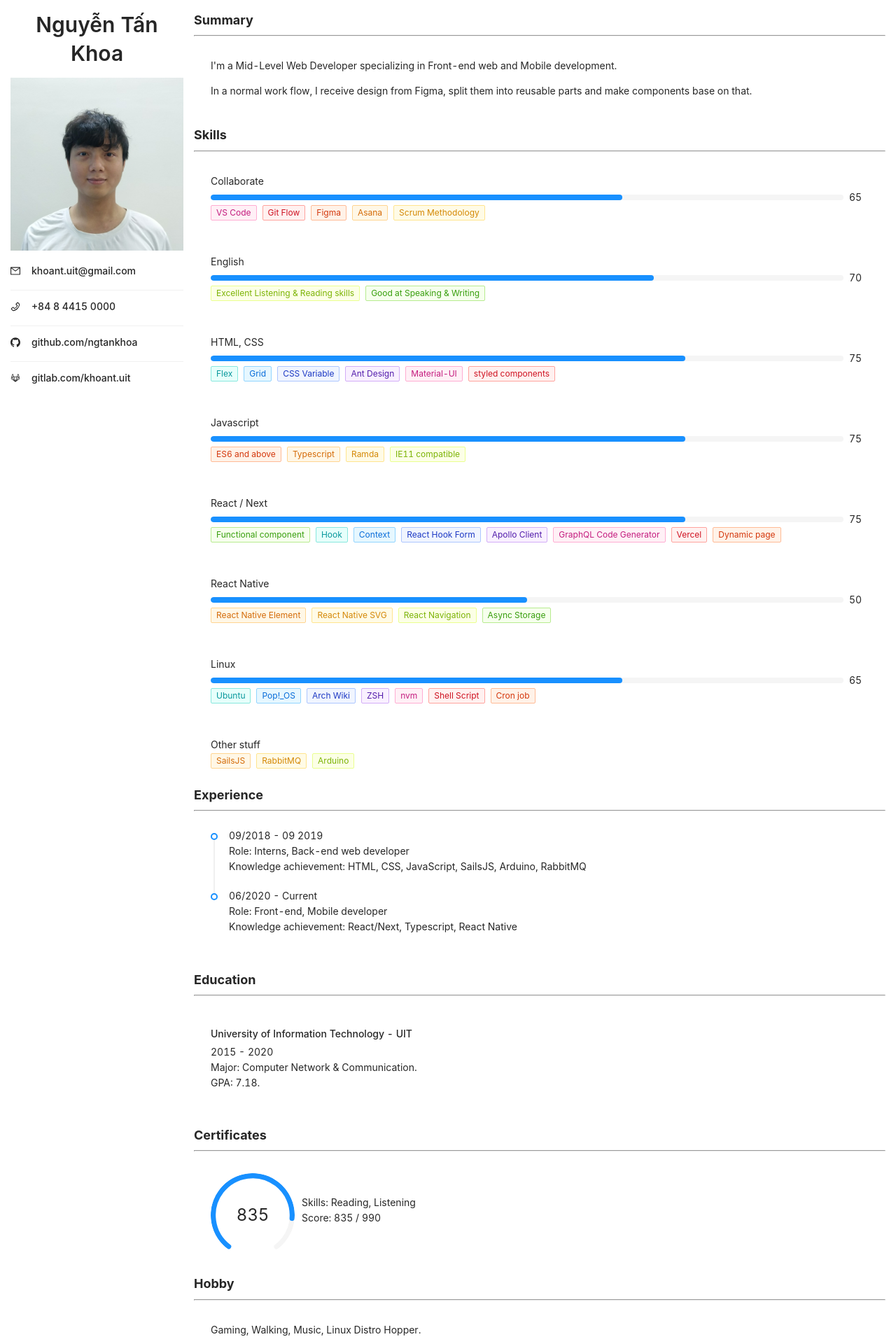
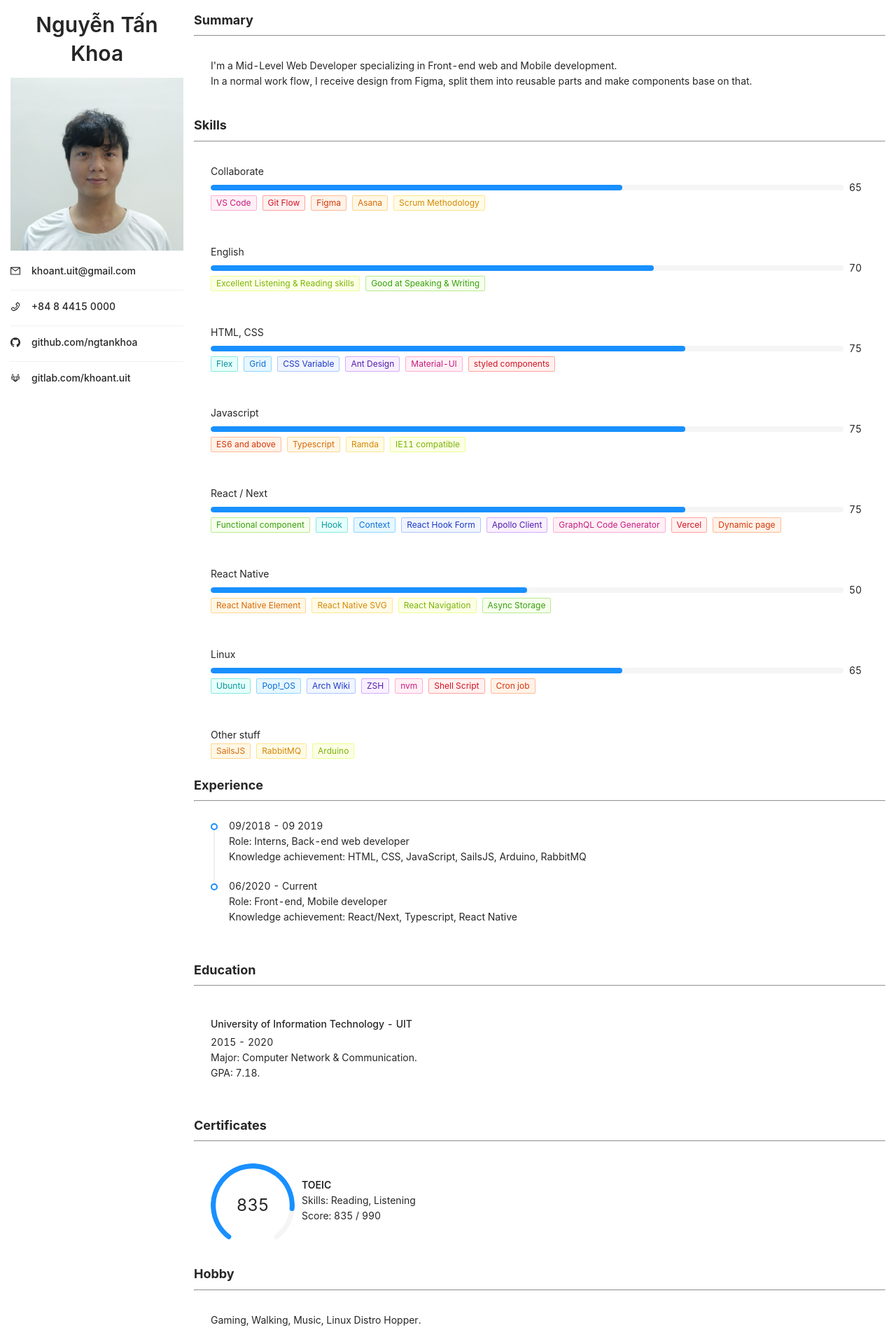
Before and after one commit to ngtankhoa/next-cv, a Next.js app: page / in a window 1280 px wide. Shown: the top 1920 px of the page at 70% size. Built offline with nearby package versions, Linux system fonts and the light colour scheme.

Commit message:
fix style

```diff
--- a/containers/certificates/certificates.tsx
+++ b/containers/certificates/certificates.tsx
@@ -21,6 +21,8 @@ export function Certificates() {
                     type='dashboard'
                 />
                 <Typography.Paragraph style={{ marginLeft: 10 }}>
+                    <Typography.Text strong>TOEIC</Typography.Text>
+                    <br />
                     Skills: Reading, Listening <br />
                     Score: 835 / 990
                 </Typography.Paragraph>
--- a/containers/summary/summary.tsx
+++ b/containers/summary/summary.tsx
@@ -1,5 +1,5 @@
 import { TitleSession, InformationContainer } from 'components';
-import { Card } from 'antd';
+import { Card, Typography } from 'antd';
 
 export function Summary() {
     return (
@@ -7,15 +7,13 @@ export function Summary() {
             <InformationContainer>
                 <TitleSession>Summary</TitleSession>
                 <Card hoverable bordered={false}>
-                    <p>
+                    <Typography.Paragraph>
                         I'm a Mid-Level Web Developer specializing in Front-end
-                        web and Mobile development.
-                    </p>
-                    <p>
+                        web and Mobile development. <br />
                         In a normal work flow, I receive design from Figma,
                         split them into reusable parts and make components base
                         on that.
-                    </p>
+                    </Typography.Paragraph>
                 </Card>
             </InformationContainer>
         </div>
```
